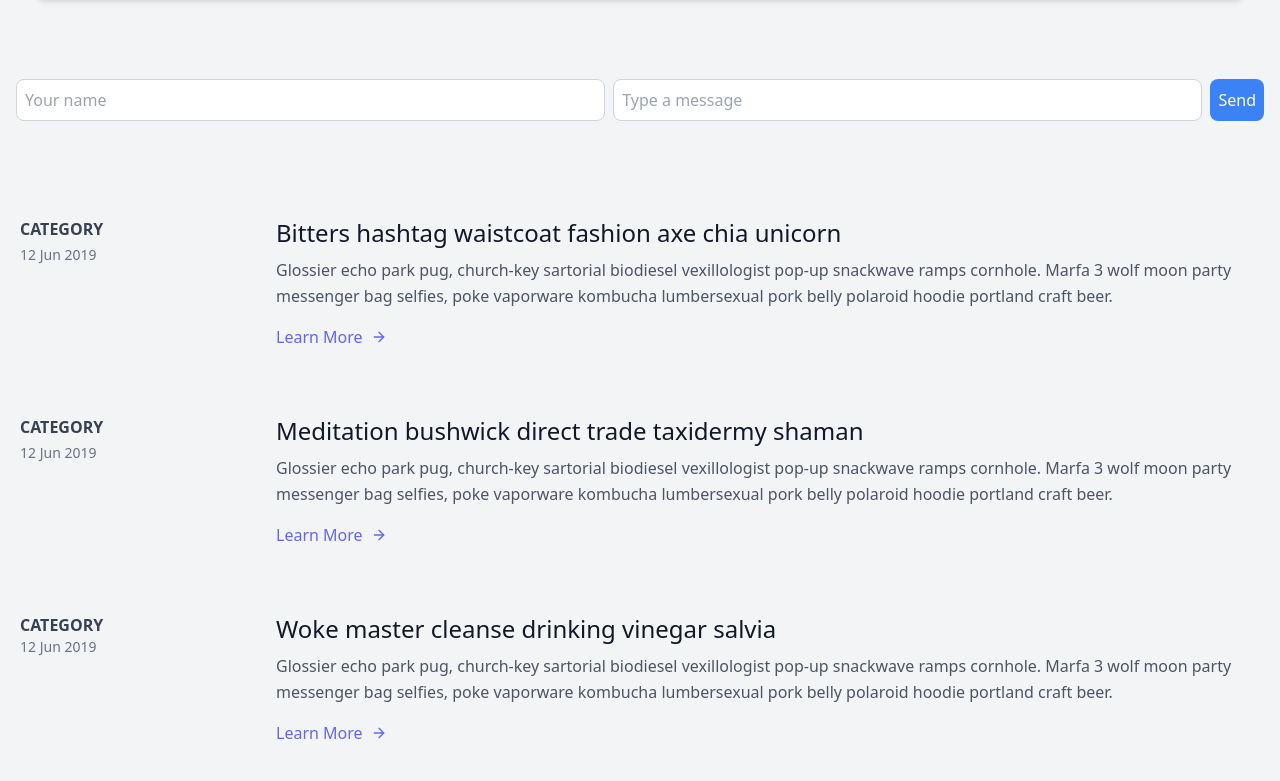
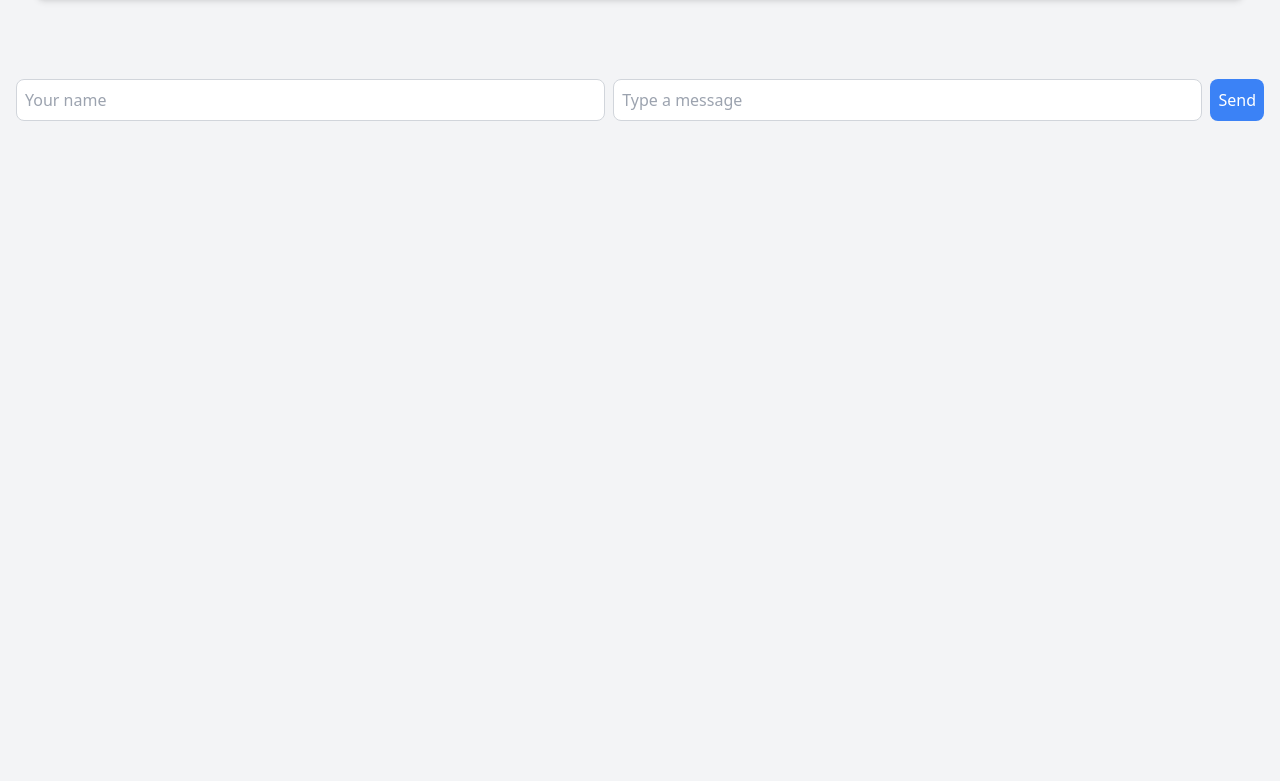
Before and after one commit to Aoki-Dai/go-chat-app, a website: page index.html in a window 1280 px wide. Shown: the part 429-1210 px from the top of the page. After the commit the page ends 800 px from the top, so only its background shows below. Drawn offline with nearby package versions, Linux system fonts and the light colour scheme.

Commit message:
tailwind cssのテンプレートを削除

```diff
--- a/index.html
+++ b/index.html
@@ -28,61 +28,6 @@
         <input type="text" id="message" placeholder="Type a message" required class="flex-1 p-2 border border-gray-300 rounded-lg focus:outline-none focus:ring-2 focus:ring-blue-500">
         <button type="submit" class="p-2 text-white bg-blue-500 rounded-lg hover:bg-blue-600">Send</button>
     </form>
-
-    <section class="overflow-hidden text-gray-600 body-font">
-        <div class="container px-5 py-24 mx-auto">
-          <div class="-my-8 divide-y-2 divide-gray-100">
-            <div class="flex flex-wrap py-8 md:flex-nowrap">
-              <div class="flex flex-col flex-shrink-0 mb-6 md:w-64 md:mb-0">
-                <span class="font-semibold text-gray-700 title-font">CATEGORY</span>
-                <span class="mt-1 text-sm text-gray-500">12 Jun 2019</span>
-              </div>
-              <div class="md:flex-grow">
-                <h2 class="mb-2 text-2xl font-medium text-gray-900 title-font">Bitters hashtag waistcoat fashion axe chia unicorn</h2>
-                <p class="leading-relaxed">Glossier echo park pug, church-key sartorial biodiesel vexillologist pop-up snackwave ramps cornhole. Marfa 3 wolf moon party messenger bag selfies, poke vaporware kombucha lumbersexual pork belly polaroid hoodie portland craft beer.</p>
-                <a class="inline-flex items-center mt-4 text-indigo-500">Learn More
-                  <svg class="w-4 h-4 ml-2" viewBox="0 0 24 24" stroke="currentColor" stroke-width="2" fill="none" stroke-linecap="round" stroke-linejoin="round">
-                    <path d="M5 12h14"></path>
-                    <path d="M12 5l7 7-7 7"></path>
-                  </svg>
-                </a>
-              </div>
-            </div>
-            <div class="flex flex-wrap py-8 md:flex-nowrap">
-              <div class="flex flex-col flex-shrink-0 mb-6 md:w-64 md:mb-0">
-                <span class="font-semibold text-gray-700 title-font">CATEGORY</span>
-                <span class="mt-1 text-sm text-gray-500">12 Jun 2019</span>
-              </div>
-              <div class="md:flex-grow">
-                <h2 class="mb-2 text-2xl font-medium text-gray-900 title-font">Meditation bushwick direct trade taxidermy shaman</h2>
-                <p class="leading-relaxed">Glossier echo park pug, church-key sartorial biodiesel vexillologist pop-up snackwave ramps cornhole. Marfa 3 wolf moon party messenger bag selfies, poke vaporware kombucha lumbersexual pork belly polaroid hoodie portland craft beer.</p>
-                <a class="inline-flex items-center mt-4 text-indigo-500">Learn More
-                  <svg class="w-4 h-4 ml-2" viewBox="0 0 24 24" stroke="currentColor" stroke-width="2" fill="none" stroke-linecap="round" stroke-linejoin="round">
-                    <path d="M5 12h14"></path>
-                    <path d="M12 5l7 7-7 7"></path>
-                  </svg>
-                </a>
-              </div>
-            </div>
-            <div class="flex flex-wrap py-8 md:flex-nowrap">
-              <div class="flex flex-col flex-shrink-0 mb-6 md:w-64 md:mb-0">
-                <span class="font-semibold text-gray-700 title-font">CATEGORY</span>
-                <span class="text-sm text-gray-500">12 Jun 2019</span>
-              </div>
-              <div class="md:flex-grow">
-                <h2 class="mb-2 text-2xl font-medium text-gray-900 title-font">Woke master cleanse drinking vinegar salvia</h2>
-                <p class="leading-relaxed">Glossier echo park pug, church-key sartorial biodiesel vexillologist pop-up snackwave ramps cornhole. Marfa 3 wolf moon party messenger bag selfies, poke vaporware kombucha lumbersexual pork belly polaroid hoodie portland craft beer.</p>
-                <a class="inline-flex items-center mt-4 text-indigo-500">Learn More
-                  <svg class="w-4 h-4 ml-2" viewBox="0 0 24 24" stroke="currentColor" stroke-width="2" fill="none" stroke-linecap="round" stroke-linejoin="round">
-                    <path d="M5 12h14"></path>
-                    <path d="M12 5l7 7-7 7"></path>
-                  </svg>
-                </a>
-              </div>
-            </div>
-          </div>
-        </div>
-      </section>
 
     <script>
         const chatBox = document.getElementById('chat-box');
```
